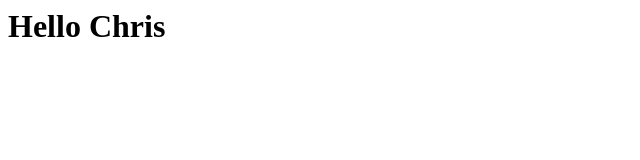
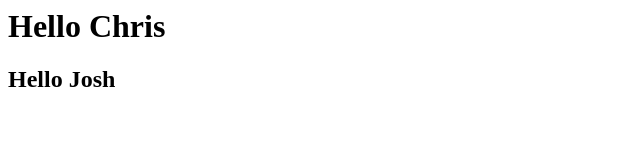
Before and after one commit to leodotng/FirstProject, a plain HTML site: page index.html in a window 1280 px wide. Shown: the whole page, without its empty margins (0-640 px from the left). Drawn offline with Linux system fonts and the light colour scheme.

Commit message:
made an h2 change

```diff
--- a/index.html
+++ b/index.html
@@ -4,8 +4,10 @@
     </head>
     <body>
         <h1>Hello Chris</h1>
+        <h2>Hello Josh</h2>
         <script type="text/javascript" src="script.js">
          <script>THIS LINE NEEDS TO BE TAKEN OUT</script>
+
         </script>
     </body>
 </html>
```
